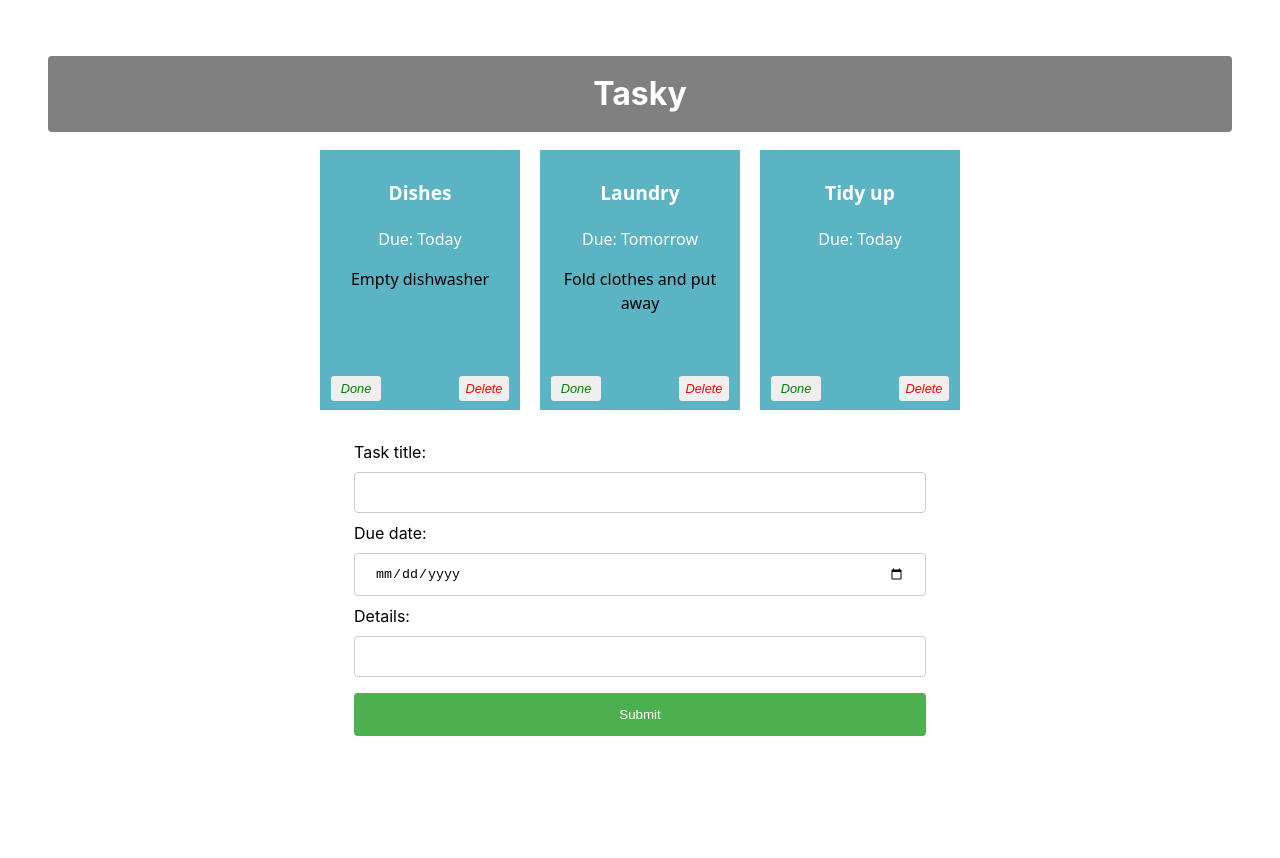
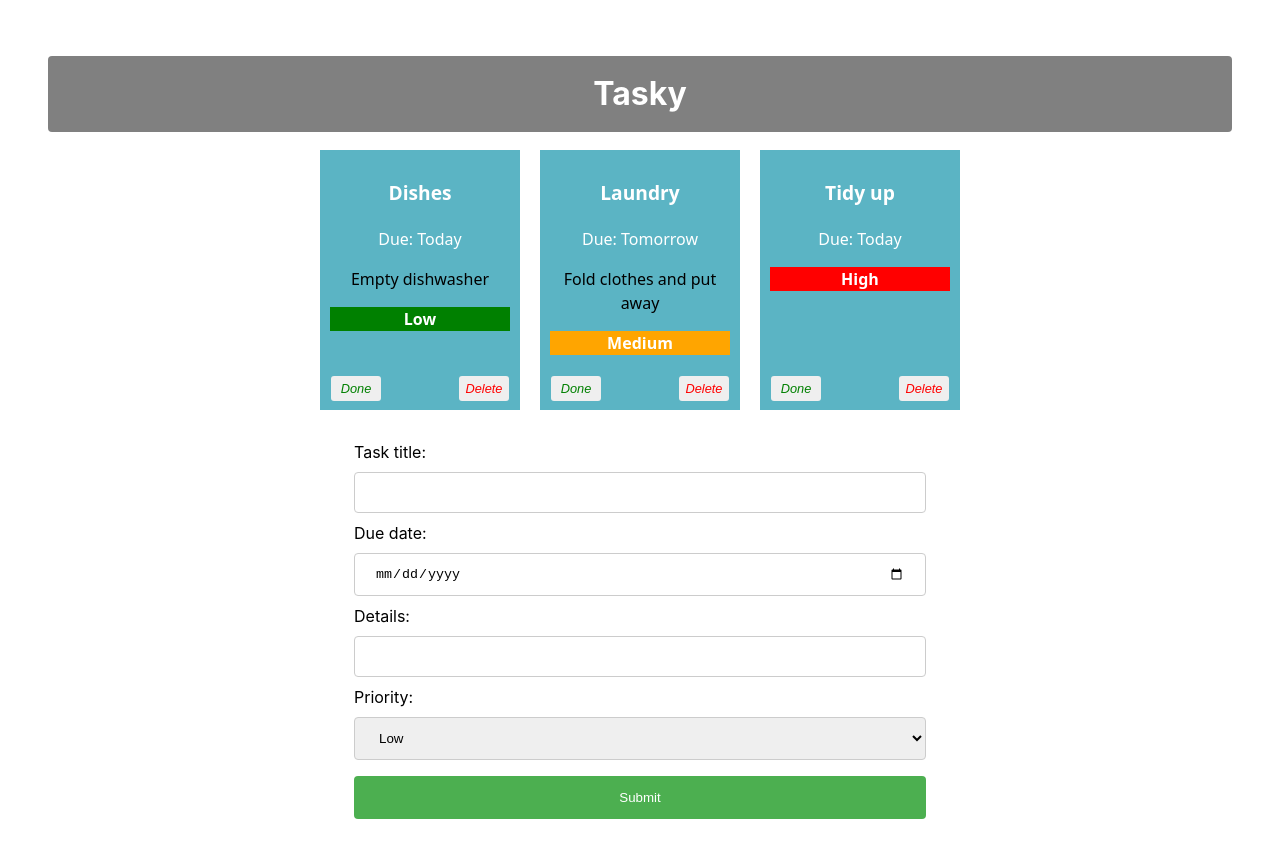
Before and after one commit to KamilPawlowski1510/react-basics-labs, a React (Vite) app in the folder tasky/: page / in a window 1280 px wide. Shown: the top 858 px of the page. Before the commit the page ends 812 px from the top, so only its background shows below. Built offline with nearby package versions, Linux system fonts and the light colour scheme.

Commit message:
Tasky Lab 2b - Exercises done

```diff
--- a/tasky/src/App.css
+++ b/tasky/src/App.css
@@ -73,7 +73,7 @@
   color: red;
 }
 
-input[type=text], input[type=date] {
+input[type=text], input[type=date], select {
   width: 100%;
   padding: 12px 20px;
   margin: 8px 0;
--- a/tasky/src/App.jsx
+++ b/tasky/src/App.jsx
@@ -16,7 +16,8 @@
   const [formState, setFormState] = useState({
     title: "",
     description: "",
-    deadline: ""
+    deadline: "",
+    priority: "Low"
   });
 
   const doneHandler = (taskIndex) => {
@@ -43,6 +44,9 @@
         break;
       case "deadline":
         form.deadline = event.target.value;
+        break;
+      case "priority":
+        form.priority = event.target.value;
         break;
       default:
         form = formState;
@@ -71,6 +75,7 @@
           title={task.title}
           description={task.description}
           deadline={task.deadline}
+          priority={task.priority}
           key={task.id}
           done={task.done}
           markDone={() => doneHandler(index)}
--- a/tasky/src/components/Form.jsx
+++ b/tasky/src/components/Form.jsx
@@ -20,6 +20,16 @@
                     <input type="text" name="description" onChange={(event) => props.change(event)} />
                 </label>
 
+                <label>
+                    Priority:
+                    <br />
+                    <select name="priority" onChange={(event) => props.change(event)} >
+                        <option value="Low">Low</option>
+                        <option value="Meduim">Medium</option>
+                        <option value="High">High</option>
+                    </select>
+                </label>
+
                 <input type="submit" value="Submit" />
             </form>
         </div>
--- a/tasky/src/components/Task.jsx
+++ b/tasky/src/components/Task.jsx
@@ -1,4 +1,17 @@
 import React from 'react';
+
+const getPriorityColour = (priority) => {
+    switch (priority) {
+        case "Low":
+            return "green"
+        case "Medium":
+            return "orange"
+        case "High":
+            return "red"
+        default:
+            return "white"
+    }
+}
 
 const Task = (props) => {
 
@@ -7,7 +20,7 @@
             <p className="title">{props.title}</p>
             <p>Due: {props.deadline}</p>
             <p className="description">{props.description}</p>
-            <p className="priority">{props.priority}</p>
+            <p className="priority" style={{ backgroundColor: getPriorityColour(props.priority)}}>{props.priority}</p>
             <button onClick={props.markDone} className='doneButton'>Done</button>
             <button className='deleteButton' onClick={props.deleteTask}>Delete</button>
 
```
